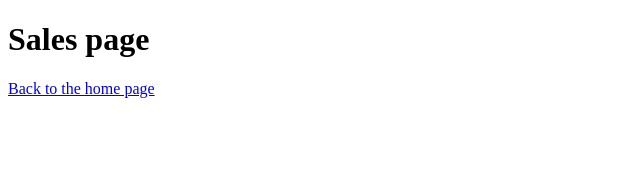
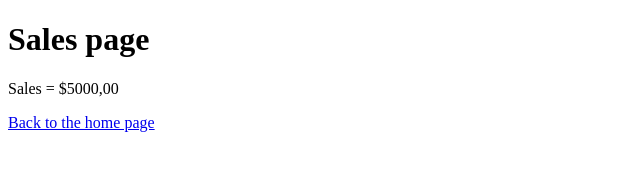
Before and after one commit to PedroRocha03/aulagithub, a plain HTML site: page sales.html in a window 1280 px wide. Shown: the whole page, without its empty margins (0-640 px from the left). Drawn offline with Linux system fonts and the light colour scheme.

Commit message:
New commit

```diff
--- a/sales.html
+++ b/sales.html
@@ -7,6 +7,7 @@
 </head>
 <body>
     <h1>Sales page</h1>
+    <p>Sales = $5000,00</p>
     <a href="index.html">Back to the home page</a>
 </body>
 </html>
```
